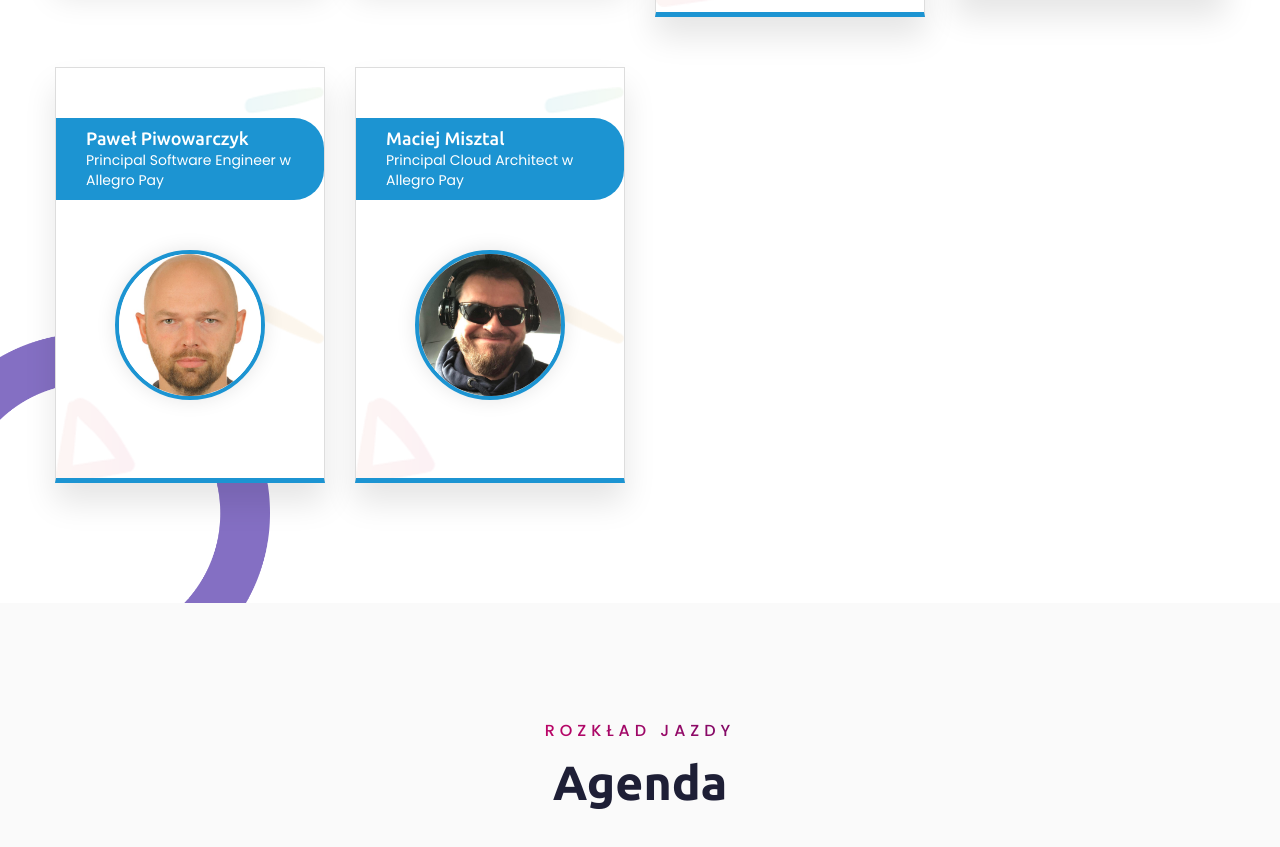
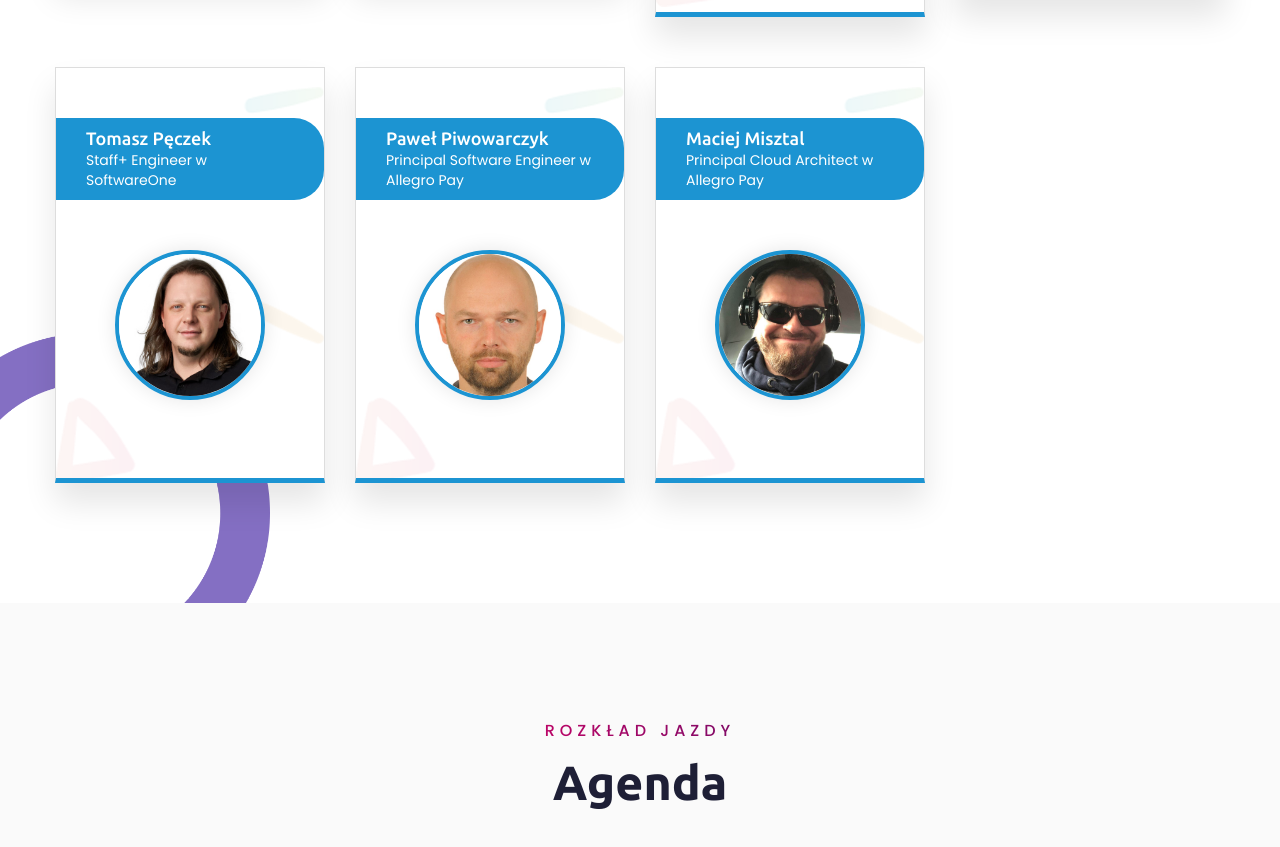
Before and after one commit to GutStapp/rna, a plain HTML site: page index.html in a window 1280 px wide. Shown: the part 2105-2952 px from the top of the page. Drawn offline with Linux system fonts and the light colour scheme; animation ran at ten frames a second.

Commit message:
Opis tomka

```diff
--- a/index.html
+++ b/index.html
@@ -271,6 +271,27 @@
                         </div>
                         <div class="image-box">
                             <figure class="image"><img src="images/speakers/ks.jpg" alt="Kamil Starczak"></figure>
+                        </div>
+                        <!-- <div class="social-box">
+                            <ul class="social-links social-icon-colored">
+                                <li><a href="#"><i class="fab fa-facebook-f"></i></a></li>
+                                <li><a href="#"><i class="fab fa-twitter"></i></a></li>
+                                <li><a href="#"><i class="fab fa-pinterest"></i></a></li>
+                                <li><a href="#"><i class="fab fa-dribbble"></i></a></li>
+                            </ul>
+                        </div> -->
+                    </div>
+                </div>
+
+                <!-- Speaker Block -->
+                <div class="speaker-block-two col-lg-3 col-md-6 col-sm-12 wow fadeInUp">
+                    <div class="inner-box">
+                        <div class="info-box">
+                            <h4 class="name">Tomasz Pęczek</h4>
+                            <span class="designation">Staff+ Engineer w SoftwareOne</span>
+                        </div>
+                        <div class="image-box">
+                            <figure class="image"><img src="images/speakers/tp.jpg" alt="Tomasz Pęczek"></figure>
                         </div>
                         <!-- <div class="social-box">
                             <ul class="social-links social-icon-colored">
```
